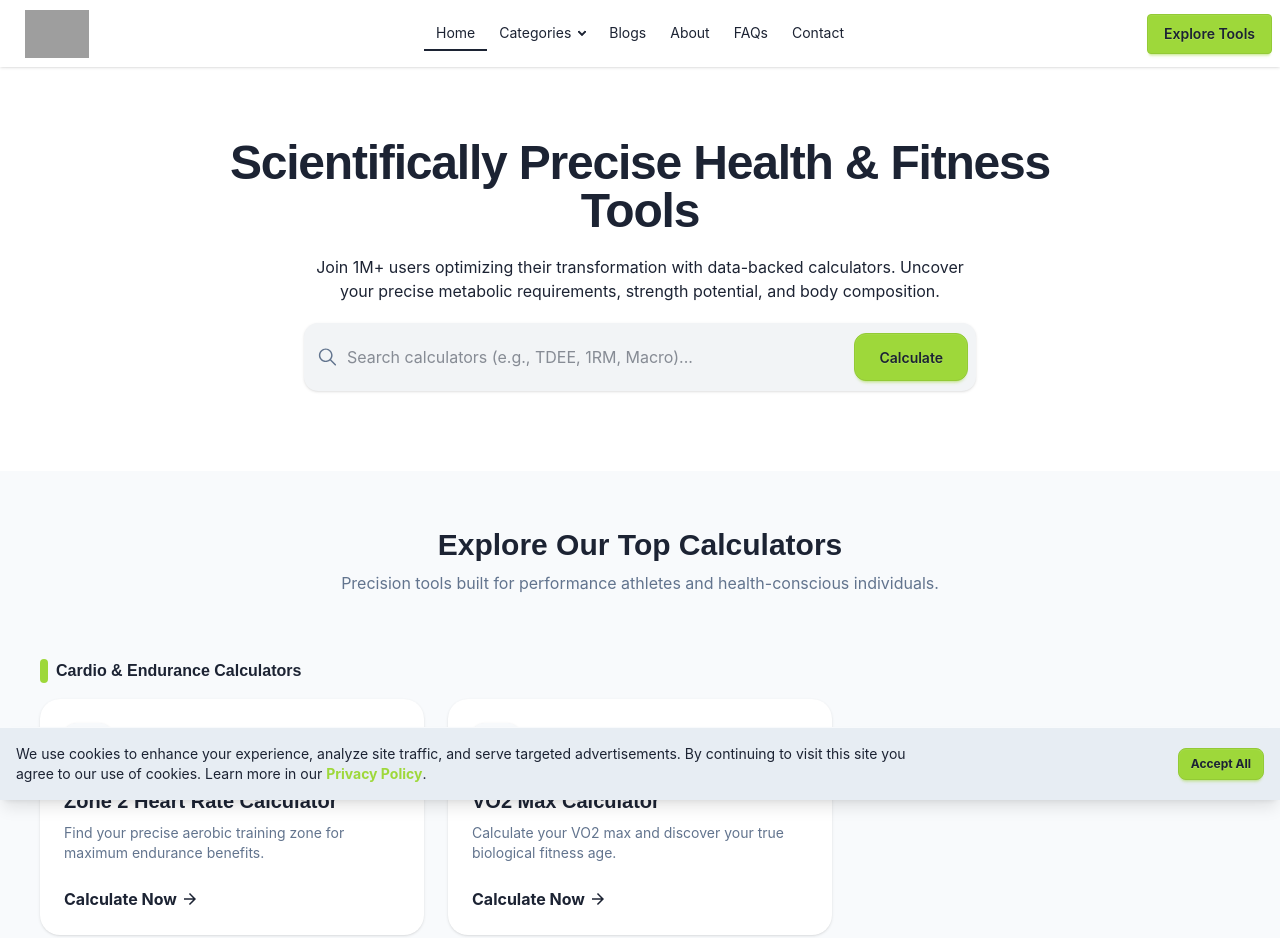
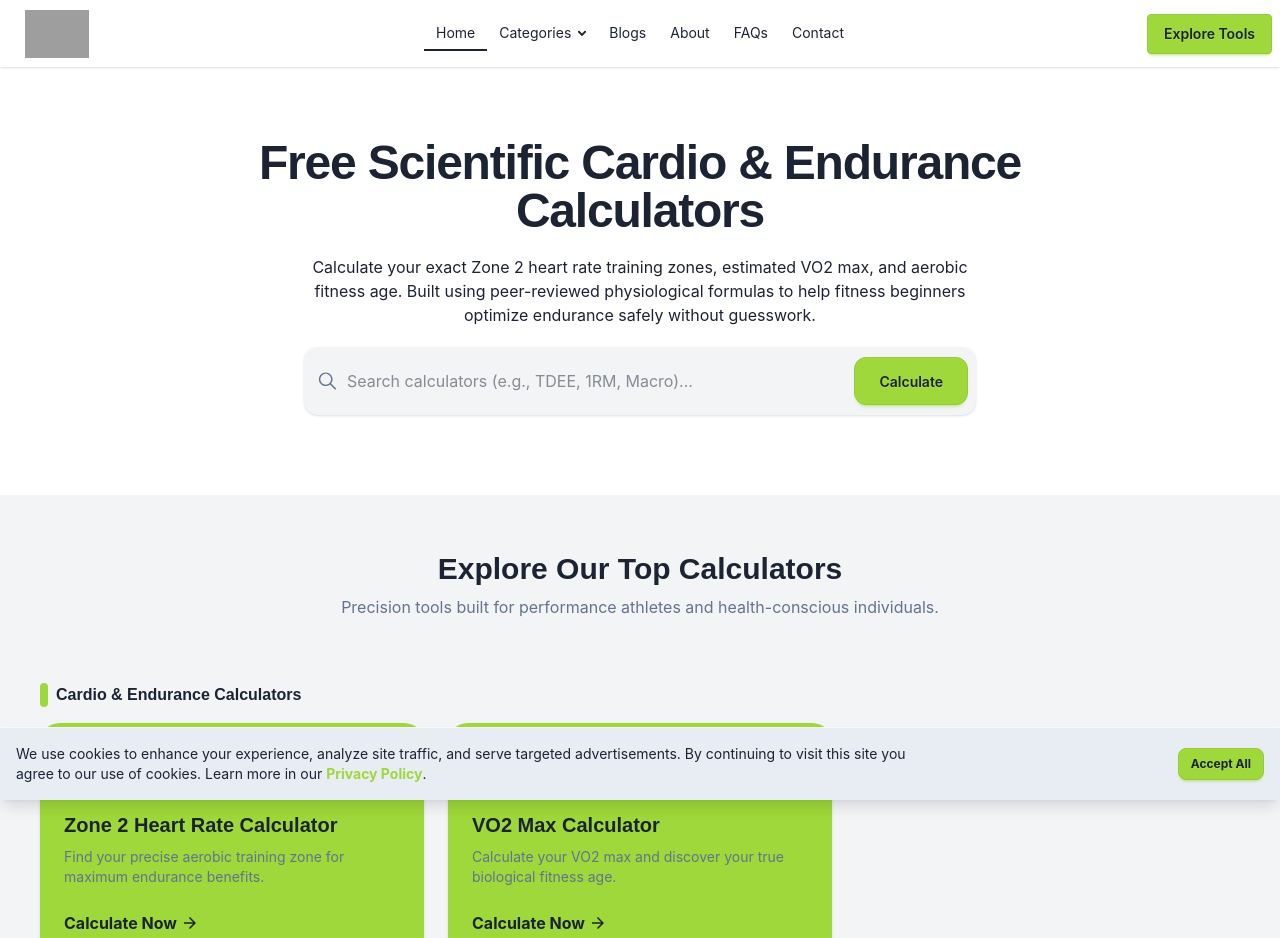
Before and after one commit to alisulmanpro/fitcalculato, a Next.js app: page / in a window 1280 px wide. Shown: the top 938 px of the page. Built offline with nearby package versions, Linux system fonts and the light colour scheme; grey boxes are pictures that could not be loaded.

Commit message:
Feat :  Improvement  and refinements

```diff
--- a/src/app/layout.tsx
+++ b/src/app/layout.tsx
@@ -17,10 +17,10 @@ export const metadata: Metadata = {
     canonical: "/",
   },
 
-  title: "Free Fitness & Health Calculators",
+  title: "Free Cardio & Endurance Calculators | Zone 2 & VO2 Max Tools",
 
   description:
-    "Explore 20+ science-backed fitness calculators — Zone 2 heart rate, VO2 Max, BMI, and more.",
+    "Accurately calculate your Zone 2 training heart rate and VO2 max with our free, science-backed fitness calculators. Designed for beginners with step-by-step guides.",
 
 
   openGraph: {
--- a/src/app/page.tsx
+++ b/src/app/page.tsx
@@ -20,12 +20,10 @@ export default function Home() {
         <div className="max-w-4xl mx-auto flex flex-col items-center gap-5">
           <h1
             className="text-5xl font-bold tracking-tight">
-            Scientifically Precise Health &amp; Fitness Tools
+            Free Scientific Cardio & Endurance Calculators
           </h1>
           <p className="max-w-2xl">
-            Join 1M+ users optimizing their transformation with data-backed calculators.
-            Uncover your precise metabolic requirements, strength potential, and body
-            composition.
+            Calculate your exact Zone 2 heart rate training zones, estimated VO2 max, and aerobic fitness age. Built using peer-reviewed physiological formulas to help fitness beginners optimize endurance safely without guesswork.
           </p>
           <div
             className="w-full max-w-2xl relative rounded-[14px] shadow-sm flex items-center focus-within:shadow-md transition-shadow group bg-[#f2f4f6] p-1">
@@ -42,7 +40,7 @@ export default function Home() {
       </section>
 
       {/* ==== Popular Calculators ================================================ */}
-      <section className="w-full max-w-12xl mx-auto px-4 lg:px-10 bg-base-200 py-14">
+      <section className="w-full max-w-12xl mx-auto px-4 lg:px-10 focus-within:shadow-md transition-shadow group bg-[#f2f4f6] py-14">
         <div className="text-center mb-16">
           <h2 className="text-3xl text-[#1C2333] mb-2">Explore
             Our Top Calculators</h2>
@@ -50,7 +48,7 @@ export default function Home() {
             performance athletes and health-conscious individuals.</p>
         </div>
         {data?.map(item => (
-          <div className="mb-16" key={item.id}>
+          <div className="mb-16 " key={item.id}>
             <h3
               className="text-[#1C2333] mb-4 flex items-center gap-2">
               <span className="w-2 h-6 bg-primary rounded-full block"></span> {item.heroTitle}
@@ -59,7 +57,7 @@ export default function Home() {
               {item.calculators.slice(-3).map(calc => {
                 const Icon = AppIcons[calc.icon];
                 return (
-                  <Link className="bg-base-100 rounded-[20px] p-6 shadow-sm hover:shadow-md hover:-translate-y-1 transition-all duration-300 group flex flex-col h-full"
+                  <Link className="bg-primary rounded-[20px] p-6 shadow-sm hover:shadow-md hover:-translate-y-1 transition-all duration-300 group flex flex-col h-full"
                     href={`calculators/${calc.slug}`} key={calc.id}>
                     <div
                       className="w-12 h-12 rounded-xl bg-base-200 flex items-center justify-center mb-4 shadow-sm p-3.5">
@@ -68,7 +66,7 @@ export default function Home() {
                     <h4 className="text-xl text-[#1C2333] mb-2">{calc.title}</h4>
                     <p className="text-sm text-slate-500 mb-6 grow">{calc.description}</p>
                     <div
-                      className="flex items-center font-bold group-hover:text-primary transition-colors">
+                      className="flex items-center font-bold group-hover:text-white transition-colors">
                       Calculate Now
                       <IoMdArrowForward className="ml-1 text-lg group-hover:translate-x-1 transition-transform" />
                     </div>
@@ -137,7 +135,7 @@ export default function Home() {
       </section>
 
       {/* ==== Testimonials ================================================ */}
-      <section className="w-full bg-base-200 py-24">
+      <section className="w-full focus-within:shadow-md transition-shadow group bg-[#f2f4f6] py-24">
         <div className="max-w-12xl mx-auto px-4 lg:px-10">
           <h2 className="text-3xl text-[#1C2333] text-center mb-12">
             Trusted by High Performers</h2>
--- a/src/components/layout/PreFooter.tsx
+++ b/src/components/layout/PreFooter.tsx
@@ -7,7 +7,7 @@ const PreFooter = () => {
     return (
         <section className="w-full pb-24 max-w-12xl mx-auto px-4 lg:px-10">
             <div
-                className="bg-base-200 rounded-[20px] p-12 md:p-20 text-center flex flex-col items-center justify-center shadow-sm relative overflow-hidden">
+                className="bg-primary rounded-[20px] p-12 md:p-20 text-center flex flex-col items-center justify-center shadow-sm relative overflow-hidden">
                 <div
                     className="absolute -top-32 -right-32 w-64 h-64 bg-primary/20 rounded-full blur-[80px]">
                 </div>
```
